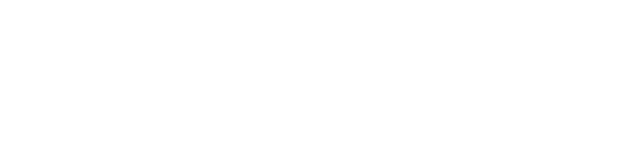
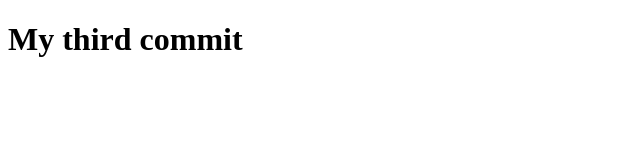
Before and after one commit to nilesh1095/Git-Practice, a plain HTML site: page index.html in a window 1280 px wide. Shown: the whole page, without its empty margins (0-640 px from the left). Drawn offline with Linux system fonts and the light colour scheme.

Commit message:
third commit

```diff
--- a/index.html
+++ b/index.html
@@ -5,6 +5,9 @@
     <meta name="viewport" content="width=device-width, initial-scale=1.0">
     <meta http-equiv="X-UA-Compatible" content="ie=edge">
     <title>My second commit</title>
+    <body>
+        <h1>My third commit</h1>
+    </body>
 </head>
 <body>
 
```
